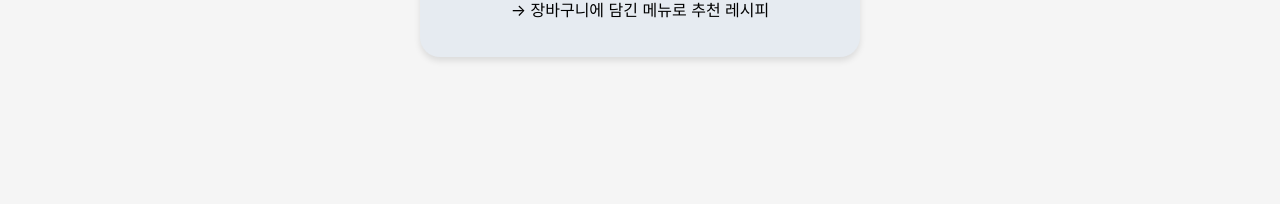
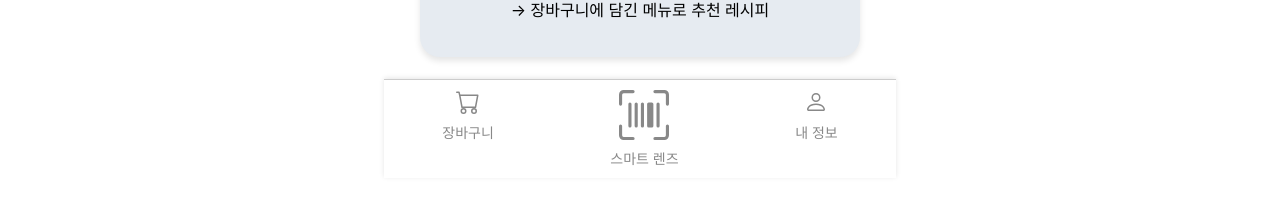
Before and after one commit to KMS-SmartCart/SmartCart-frontend, a React (Create React App) app: page /main in a window 1280 px wide. Shown: the part 622-826 px from the top of the page. Built offline with nearby package versions, Linux system fonts and the light colour scheme; no server answers; sample sign-in values are in the browser's storage.

Commit message:
[#24] 메인페이지 하단바 추가 및 색상 변경

```diff
--- a/src/pages/User/MainPage.jsx
+++ b/src/pages/User/MainPage.jsx
@@ -5,6 +5,7 @@ import { IoTrashOutline } from "react-icons/io5";
 import { PiNotePencil } from "react-icons/pi";
 import { CheckToken } from "../../utils/CheckToken";
 import Apis from "../../apis/Api";
+import BottomNav from '../../Component/Navigation/BottomNav';
 
 // 전체 컨테이너
 const Container = styled.div`
@@ -14,7 +15,7 @@ const Container = styled.div`
   justify-content: flex-start;
   padding: 20px;
   height: 100vh;
-  background-color: #f5f5f5;
+  background-color: white;
 `;
 
 // 로고 스타일
@@ -316,6 +317,8 @@ function MainPage() {
         <p>Chat GPT 사용</p>
         <p>→ 장바구니에 담긴 메뉴로 추천 레시피</p>
       </RecommendedMenu>
+
+      <BottomNav />
     </Container>
   );
 }
```
